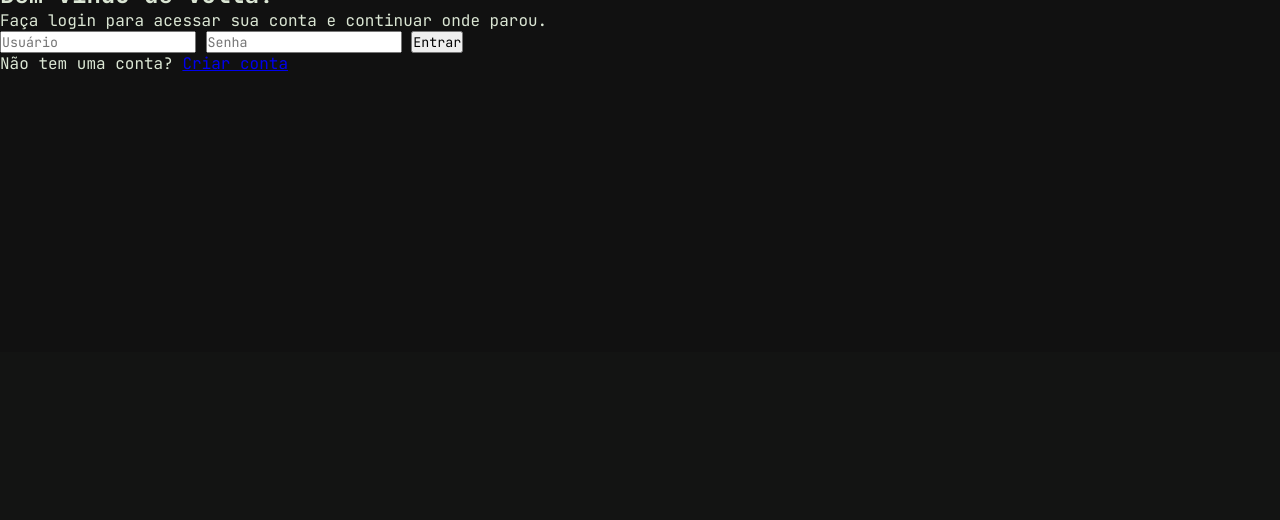
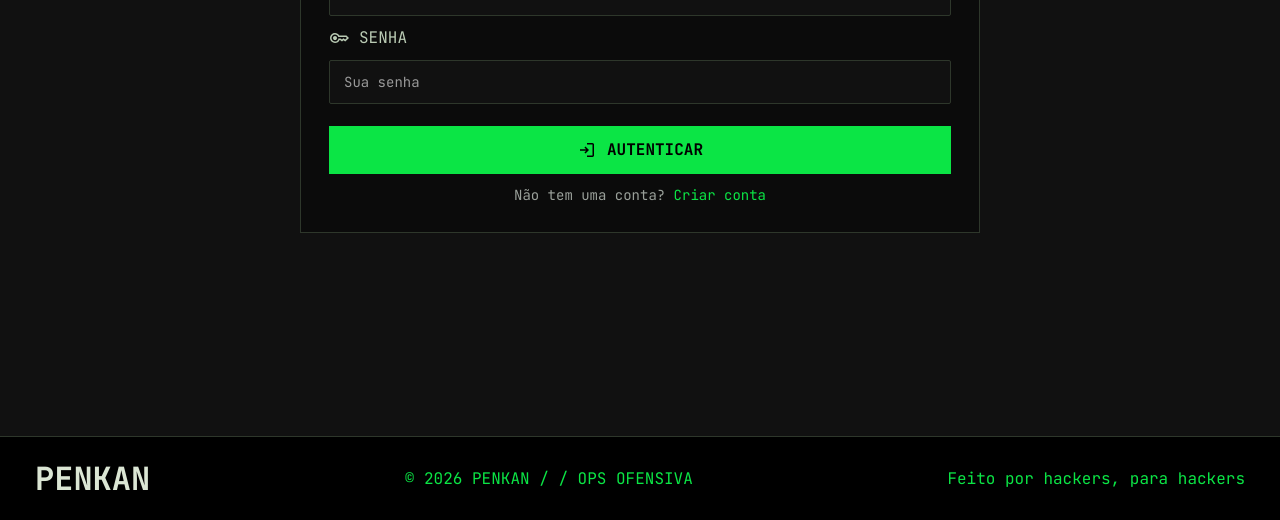
Before and after one commit to rianeduardo/Penkan, a PHP site: page /login.php in a window 1280 px wide. Shown: the part 448-968 px from the top of the page. Before the commit the page ends 519 px from the top, so only its background shows below. Run offline with PHP 8.4, Linux system fonts and the light colour scheme.

Commit message:
Login feito, erro de sintaxe corrigido no registro

```diff
--- a/login.php
+++ b/login.php
@@ -34,35 +34,90 @@ include __DIR__ . '/components/header.php';
 </head>
 
 <body>
-    <main>
-        <div class="containerLogin">
-            <div class="logoSide">
-                <img src="./assets/LOGOPENKAN 1.svg" alt="Logo do PENKAN" class="giantLogo">
-                <h1 class="logoText">PENKAN</h1>
+    <main class="paginaCadastro">
+
+    <div class="textosCadastro">
+        <h1 class="tituloLogo">PENKAN</h1>
+
+        <div class="frase">
+            <svg xmlns="http://www.w3.org/2000/svg" height="20px" viewBox="0 -960 960 960" width="20px" fill="#0be545"><path d="M168-192q-29.7 0-50.85-21.16Q96-234.32 96-264.04v-432.24Q96-726 117.15-747T168-768h624q29.7 0 50.85 21.16Q864-725.68 864-695.96v432.24Q864-234 842.85-213T792-192H168Zm0-72h624v-360H168v360Zm132-48-51-51 81-81-81-81 51-51 132 132-132 132Zm180 0v-72h240v72H480Z"/></svg>
+            <p>ENTRE NA ONDA</p>
+            <div class="inputTerminal">█</div>
+        </div>
     </div>
 
-            <div class="formSide">
-                <div class="formHeader">
-                    <h2>Bem-vindo de volta!</h2>
-                    <p>Faça login para acessar sua conta e continuar onde parou.</p>
+    <div class="containerCadastro">
+        <div class="caixaCadastro">
+
+            <div class="cabecalhoFormulario">
+                <div class="wrap">
+                    <div class="bolinhaIndicador"></div>
+                    <span class="indicador">SYS.LOG.AUTH_REQUIRED</span>
+                </div>
+
+                <hr>
+
+                <h2>Autenticar acesso</h2>
+                <p>Entre para acessar seus workspaces e cards.</p>
             </div>
 
             <?php if (!empty($errors)): ?>
-                    <div class="errors" style="color: #ff6b6b;margin-bottom:10px;">
+                <div class="errors" style="color:#ff6b6b;margin-bottom:10px;">
                     <?php foreach ($errors as $e) echo '<div>' . htmlspecialchars($e) . '</div>'; ?>
                 </div>
             <?php endif; ?>
 
-                <form action="login.php" method="post">
-                    <input type="text" name="username" placeholder="Usuário" required>
-                    <input type="password" name="password" placeholder="Senha" required>
-                    <button type="submit">Entrar</button>
+            <form action="login.php" method="post" class="formCadastro">
+
+                <div class="labelRow">
+                    <svg xmlns="http://www.w3.org/2000/svg" height="20px" viewBox="0 -960 960 960" width="20px" fill="#BACBB4"><path d="M168-96q-29.7 0-50.85-21.15Q96-138.3 96-168v-432q0-29.7 21.15-50.85Q138.3-672 168-672h216v-120q0-29.7 21.15-50.85Q426.3-864 456-864h48q29.7 0 50.85 21.15Q576-821.7 576-792v120h216q29.7 0 50.85 21.15Q864-629.7 864-600v432q0 29.7-21.15 50.85Q821.7-96 792-96H168Zm0-72h624v-432H576q0 30-21.15 51T504-528h-48q-29.7 0-50.85-21.15Q384-570.3 384-600H168v432Zm72-72h240v-23q0-17.63-9.5-32.67Q461-310.7 444-319q-20-8-40.5-12.5T360-336q-23 0-43.5 4.5T276-318.53q-17 7.53-26.5 22.66Q240-280.74 240-263v23Zm336-48h144v-72H576v72Zm-173.5-89.5Q420-395 420-420t-17.5-42.5Q385-480 360-480t-42.5 17.5Q300-445 300-420t17.5 42.5Q335-360 360-360t42.5-17.5ZM576-408h144v-72H576v72ZM456-600h48v-192h-48v192Zm24 216Z"/></svg>
+                    <label for="username">USUÁRIO</label>
+                </div>
+
+                <input
+                    id="username"
+                    type="text"
+                    name="username"
+                    placeholder="hacker123"
+                    required
+                    class="entrada">
+                <div class="labelRow">
+                    <svg xmlns="http://www.w3.org/2000/svg" height="16px" viewBox="0 -960 960 960" width="16px" fill="#BACBB4"><path d="M220-412q-28-28-28-68t28-68q28-28 68-28t68 28q28 28 28 68t-28 68q-28 28-68 28t-68-28Zm68 172q-100 0-170-70T48-480q0-100 70-170t170-70q65 0 120 32.5t88 87.5h344l120 120-180 168-84-60-72 60-96-72h-20q-24 68-85.5 106T288-240Zm0-72q63 0 111-40.5T454-456h98l70 52 71-59 81 58 82-76-46-47H449q-19-53-62.5-86.5T288-648q-70 0-119 49t-49 119q0 70 49 119t119 49Z"/></svg>
+                    <label for="password">SENHA</label>
+                </div>
+
+                <input
+                    id="password"
+                    type="password"
+                    name="password"
+                    placeholder="Sua senha"
+                    required
+                    class="entrada">
+
+                <button
+                    type="submit"
+                    class="btnPrimario botaoSalvar">
+
+                    <div class="labelRow">
+                        <svg xmlns="http://www.w3.org/2000/svg" height="20px" viewBox="0 -960 960 960" width="20px" fill="#000000"><path d="M480-144v-72h264v-528H480v-72h264q29.7 0 50.85 21.15Q816-773.7 816-744v528q0 29.7-21.15 50.85Q773.7-144 744-144H480Zm-72-168-51-51 81-81H144v-72h294l-81-81 51-51 168 168-168 168Z"/></svg>
+                        <p>AUTENTICAR</p>
+                    </div>
+
+                </button>
+
             </form>
 
-                <p class="signupText">Não tem uma conta? <a href="registro.php">Criar conta</a></p>
+            <p class="textoEntrar">
+                Não tem uma conta?
+                <a href="registro.php">Criar conta</a>
+            </p>
+
         </div>
     </div>
+
 </main>
+
+<?php include __DIR__ . '/components/footer.php'; ?>
 </body>
 
 </html>
--- a/registro.php
+++ b/registro.php
@@ -74,7 +74,7 @@ include __DIR__ . '/components/header.php';
                             <svg xmlns="http://www.w3.org/2000/svg" height="20px" viewBox="0 -960 960 960" width="20px" fill="#BACBB4"><path d="M168-96q-29.7 0-50.85-21.15Q96-138.3 96-168v-432q0-29.7 21.15-50.85Q138.3-672 168-672h216v-120q0-29.7 21.15-50.85Q426.3-864 456-864h48q29.7 0 50.85 21.15Q576-821.7 576-792v120h216q29.7 0 50.85 21.15Q864-629.7 864-600v432q0 29.7-21.15 50.85Q821.7-96 792-96H168Zm0-72h624v-432H576q0 30-21.15 51T504-528h-48q-29.7 0-50.85-21.15Q384-570.3 384-600H168v432Zm72-72h240v-23q0-17.63-9.5-32.67Q461-310.7 444-319q-20-8-40.5-12.5T360-336q-23 0-43.5 4.5T276-318.53q-17 7.53-26.5 22.66Q240-280.74 240-263v23Zm336-48h144v-72H576v72Zm-173.5-89.5Q420-395 420-420t-17.5-42.5Q385-480 360-480t-42.5 17.5Q300-445 300-420t17.5 42.5Q335-360 360-360t42.5-17.5ZM576-408h144v-72H576v72ZM456-600h48v-192h-48v192Zm24 216Z"/></svg>
                             <label for="username">USUÁRIO</label>
                         </div>
-                        <input id="username" type="text" name="username" placeholder="hacker123" required class="entrada"">
+                        <input id="username" type="text" name="username" placeholder="hacker123" required class="entrada">
                         <div class="labelRow">
                             <svg xmlns="http://www.w3.org/2000/svg" height="20px" viewBox="0 -960 960 960" width="20px" fill="#BACBB4"><path d="M168-192q-29.7 0-50.85-21.16Q96-234.32 96-264.04v-432.24Q96-726 117.15-747T168-768h624q29.7 0 50.85 21.16Q864-725.68 864-695.96v432.24Q864-234 842.85-213T792-192H168Zm312-240L168-611v347h624v-347L480-432Zm0-85 312-179H168l312 179Zm-312-94v-85 432-347Z"/></svg>
                             <label for="email">SEU MELHOR E-MAIL</label>
```
Lines whose indentation alone changed are shown as unchanged.
